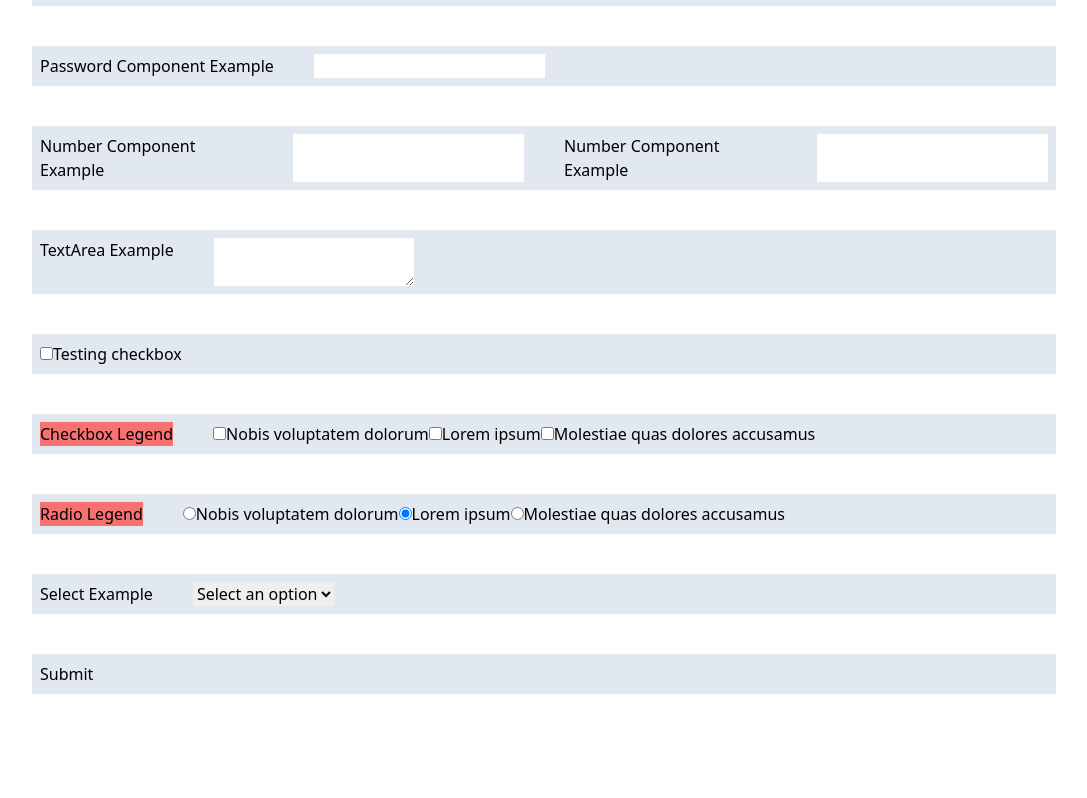
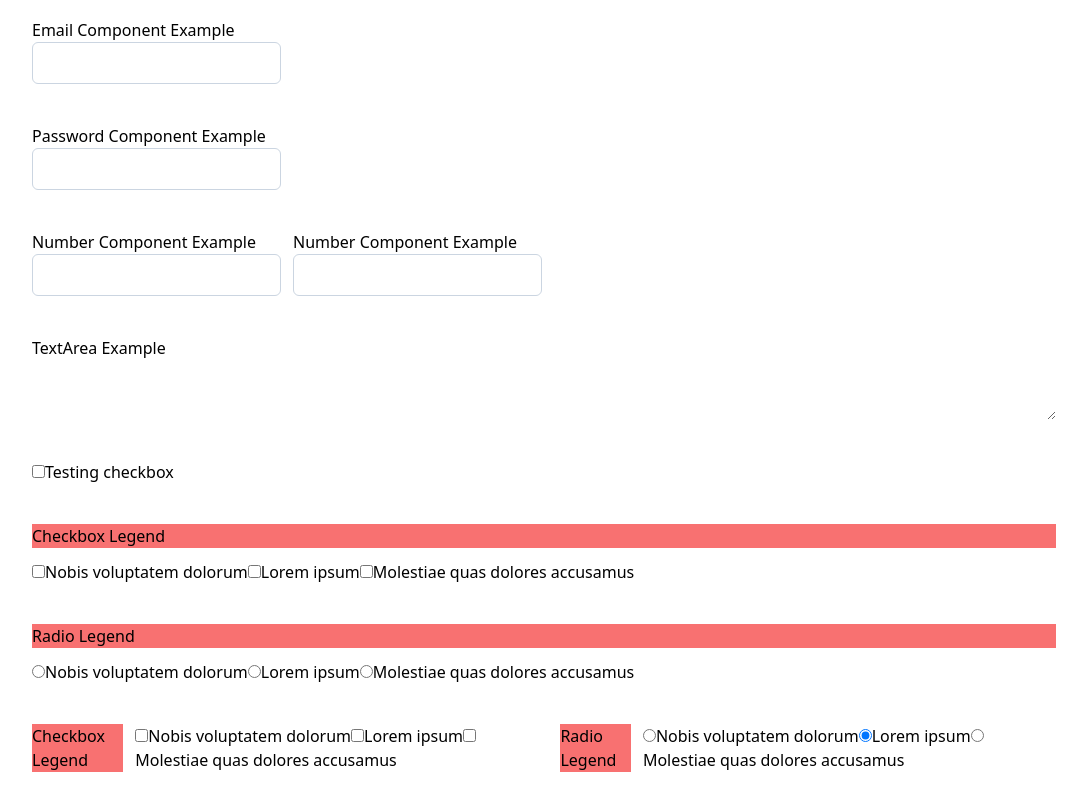
Before and after one commit to cuweb/formik-react, a React (Create React App) app: page / in a window 1280 px wide. Shown: the part 242-1040 px from the top of the page, without its empty margins (96-1183 px from the left). Before the commit the page ends 984 px from the top, so only its background shows below. Built offline with nearby package versions, Linux system fonts and the light colour scheme.

Commit message:
add: styles start point

```diff
--- a/src/Form.tsx
+++ b/src/Form.tsx
@@ -155,6 +155,22 @@ const MyForm = () => {
             </FieldGroup>
           </FieldWrapper>
 
+          {/* Combo! */}
+          <FieldWrapper cols={2}>
+            <FieldGroup id="checkbox-group-example" legend="Checkbox Legend">
+              {checkRadioData.map((item, index) => (
+                <CheckRadio key={index} type="checkbox" value={item.value} />
+              ))}
+              <ErrorMessage name="checkboxInput" component="div" />
+            </FieldGroup>
+            <FieldGroup id="radio-group-example" legend="Radio Legend">
+              {checkRadioData.map((item, index) => (
+                <CheckRadio key={index} type="radio" value={item.value} />
+              ))}
+              <ErrorMessage name="radioInput" component="div" />
+            </FieldGroup>
+          </FieldWrapper>
+
           {/* Select */}
           <FieldWrapper>
             <Select
--- a/src/components/FieldWrapper/FieldWrapper.tsx
+++ b/src/components/FieldWrapper/FieldWrapper.tsx
@@ -6,5 +6,6 @@ export interface FieldWrapperProps {
 }
 
 export const FieldWrapper = ({ children, cols = 1 }: FieldWrapperProps) => {
-  return <div className="bg-slate-200 p-2 flex gap-10">{children}</div>;
+  const columns = cols === 1 ? "flex-col" : "flex-row";
+  return <div className={`flex ${columns} gap-3`}>{children}</div>;
 };
--- a/src/components/Input/Input.tsx
+++ b/src/components/Input/Input.tsx
@@ -1,4 +1,5 @@
 import { Field, ErrorMessage } from "formik";
+import { labelStyles, fieldStyles } from "../../styles/styles";
 
 export interface InputProps {
   id: string;
@@ -9,10 +10,18 @@ export interface InputProps {
 
 export const Input = ({ id, label, type, placeholder }: InputProps) => {
   return (
-    <>
-      <label htmlFor={id}>{label}</label>
-      <Field type={type} id={id} name={id} placeholder={placeholder} />
+    <div>
+      <label htmlFor={id} className={labelStyles.label}>
+        {label}
+      </label>
+      <Field
+        type={type}
+        id={id}
+        name={id}
+        placeholder={placeholder}
+        className={fieldStyles.input}
+      />
       <ErrorMessage name={id} component="div" />
-    </>
+    </div>
   );
 };
--- /dev/null
+++ b/src/styles/styles.ts
@@ -0,0 +1,7 @@
+export const labelStyles = {
+  label: `block`
+}
+
+export const fieldStyles = {
+  input: `border border-slate-300 rounded-md p-2`
+}
```
